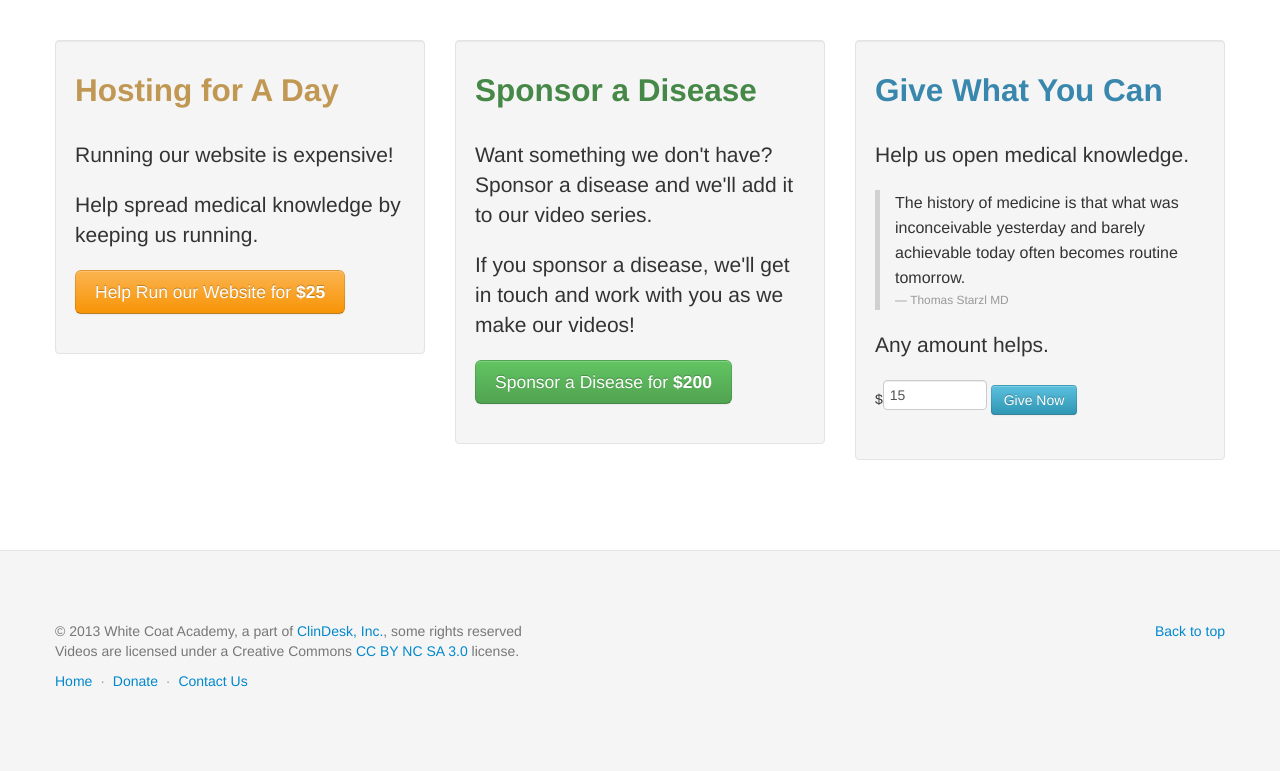
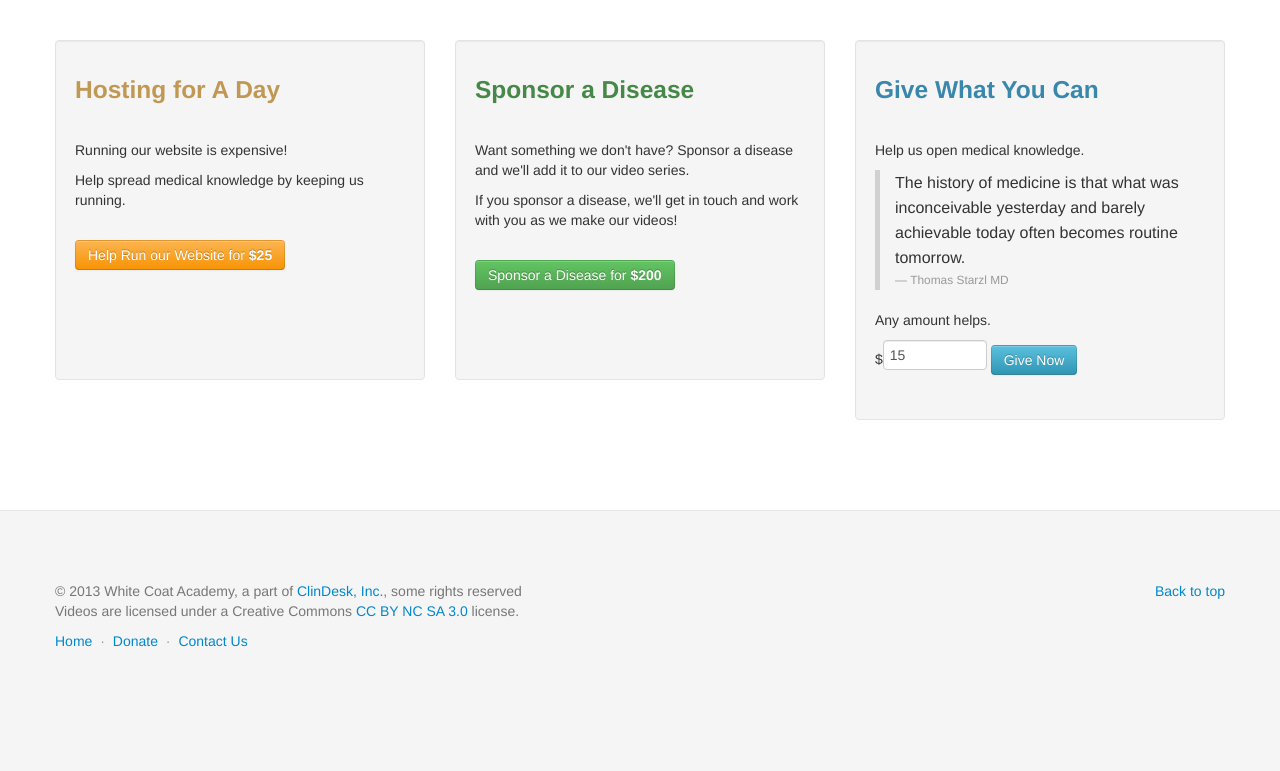
Before and after one commit to WhiteCoatAcademy/whitecoatacademy.org, a Flask app: page /donate.html in a window 1280 px wide. Shown: the part 171-942 px from the top of the page. After the commit the page ends 818 px from the top, so only its background shows below. Run offline with Flask 2, Linux system fonts and the light colour scheme; some libraries are stand-ins or nearby versions.

Commit message:
Update size.

```diff
--- a/templates/donate.html
+++ b/templates/donate.html
@@ -8,7 +8,7 @@
     <br><br>
     <div class="row">
         <div class="span4">
-            <div class="well">
+            <div class="well" style="height:300px;">
                 <form action="https://authorize.payments.amazon.com/pba/paypipeline" method="post">
                     <input type="hidden" name="returnUrl" value="http://www.clindesk.org/thanks.html" >
                     <input type="hidden" name="processImmediate" value="1" >
@@ -25,15 +25,15 @@
                     <input type="hidden" name="abandonUrl" value="http://www.clindesk.org/donate.html" >
                     <input type="hidden" name="signatureVersion" value="2" >
                     <input type="hidden" name="signature" value="Ixt8S3PKIAPl8p/8i5NewotJoL87DsePxrWGMWHsdnA=" >
-                    <h2 class="text-warning">Hosting for A Day</h2><br>
-                    <p class="lead">Running our website is expensive!</p>
-                    <p class="lead">Help spread medical knowledge by keeping us running.</p>
-                    <button type="submit" class="btn btn-warning btn-large">Help Run our Website for <b>$25</b></button>
+                    <h3 class="text-warning">Hosting for A Day</h3><br>
+                    <p>Running our website is expensive!</p>
+                    <p>Help spread medical knowledge by keeping us running.</p><br>
+                    <button type="submit" class="btn btn-warning">Help Run our Website for <b>$25</b></button>
                 </form>
             </div>
         </div>
         <div class="span4">
-            <div class="well">
+            <div class="well" style="height:300px;">
                 <form action="https://authorize.payments.amazon.com/pba/paypipeline" method="post">
                     <input type="hidden" name="returnUrl" value="http://www.clindesk.org/thanks.html" >
                     <input type="hidden" name="processImmediate" value="1" >
@@ -50,15 +50,15 @@
                     <input type="hidden" name="abandonUrl" value="http://www.clindesk.org/donate.html" >
                     <input type="hidden" name="signatureVersion" value="2" >
                     <input type="hidden" name="signature" value="aosHYUTumKOokLeC94W909v6q7XDDpZTGlvJekV99ss=" >
-                    <h2 class="text-success">Sponsor a Disease</h2><br>
-                    <p class="lead">Want something we don't have? Sponsor a disease and we'll add it to our video series.</p>
-                    <p class="lead">If you sponsor a disease, we'll get in touch and work with you as we make our videos!</p>
-                    <button type="submit" class="btn btn-success btn-large">Sponsor a Disease for <b>$200</b></button>
+                    <h3 class="text-success">Sponsor a Disease</h3><br>
+                    <p>Want something we don't have? Sponsor a disease and we'll add it to our video series.</p>
+                    <p>If you sponsor a disease, we'll get in touch and work with you as we make our videos!</p><br>
+                    <button type="submit" class="btn btn-success">Sponsor a Disease for <b>$200</b></button>
                 </form>
             </div>
         </div>
         <div class="span4">
-            <div class="well">
+            <div class="well" style="height:340px;">
                 <form action="https://authorize.payments.amazon.com/pba/paypipeline" method="post">
                     <input type="hidden" name="returnUrl" value="http://www.clindesk.org/thanks.html" >
                     <input type="hidden" name="processImmediate" value="1" >
@@ -74,13 +74,13 @@
                     <input type="hidden" name="abandonUrl" value="http://www.clindesk.org/donate.html" >
                     <input type="hidden" name="signatureVersion" value="2" >
                     <input type="hidden" name="signature" value="HkHrz3l6FdCLDUnwxKP8JNtLaH/tjUTovpwZ4PP2oFE=" >
-                    <h2 class="text-info">Give What You Can</h2><br>
-                    <p class="lead">Help us open medical knowledge.</p>
+                    <h3 class="text-info">Give What You Can</h3><br>
+                    <p>Help us open medical knowledge.</p>
                     <blockquote>
                       <p>The history of medicine is that what was inconceivable yesterday and barely achievable today often becomes routine tomorrow.</p>
                       <small>Thomas Starzl <cite title="MD">MD</cite></small>
                     </blockquote>
-                    <p class="lead">Any amount helps.</p>
+                    <p>Any amount helps.</p>
                     <form class="form-inline">
                         <span class="add-on">$</span><input type="text" name="amount" class="input-small" value="15">
                         <button type="submit" class="btn btn-info">Give Now</button>
```
